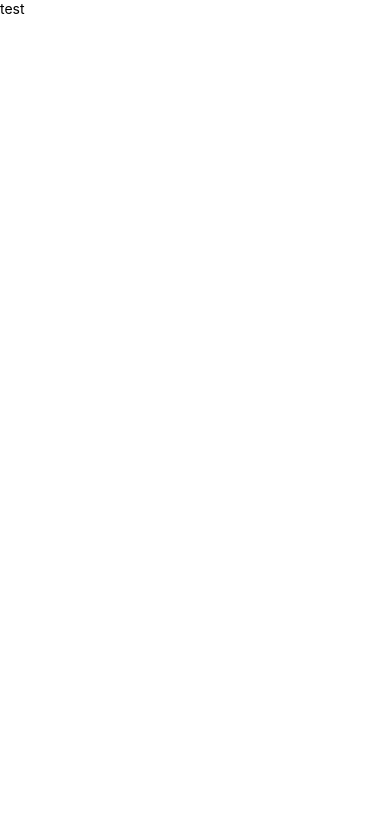
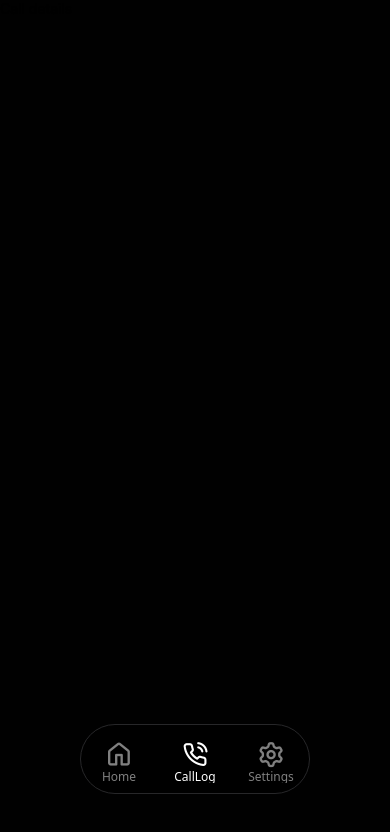
Before and after one commit to Json604/callSummariser, a React Native app: screen /CallLog in a window 390 px wide. Shown: the top 832 px of the page. Built offline with nearby package versions, Linux system fonts and the light colour scheme.

Commit message:
tab bar modelled

```diff
--- a/src/App.tsx
+++ b/src/App.tsx
@@ -1,5 +1,10 @@
-import { Text } from "react-native";
+import { ThemeProvider } from "./context/usetheme";
+import AppNavigator from "./navigation/AppNavigator";
 
 export default function App(){
-    return <Text>test</Text>
+    return(
+        <ThemeProvider>
+            <AppNavigator/>
+        </ThemeProvider>
+    )
 }
--- /dev/null
+++ b/src/context/usetheme.tsx
@@ -0,0 +1,20 @@
+import { createContext } from "react";
+import { ThemeType,ProviderType } from "../types/themeType";
+
+const theme = {
+    primary:'#A276F8',
+    secondary:'#4812AE',
+    background:'black',
+    text:'white',
+    subtext:'grey',
+}
+
+export const ThemeContext = createContext<ThemeType>(theme);
+
+export const ThemeProvider = ({children}: ProviderType) => {
+    return(
+        <ThemeContext.Provider value={theme}>
+            {children}
+        </ThemeContext.Provider>
+    )
+}
--- a/src/navigation/AppNavigator.tsx
+++ b/src/navigation/AppNavigator.tsx
@@ -0,0 +1,87 @@
+import { StyleSheet,Dimensions } from "react-native";
+import { BlurView } from "@react-native-community/blur";
+import { Home,CallDetails, Settings } from "../screens";
+import { BottomParam } from "../types/navTypes";
+import { createBottomTabNavigator } from "@react-navigation/bottom-tabs";
+import { DarkTheme, NavigationContainer } from "@react-navigation/native";
+import Icon from 'react-native-vector-icons/Octicons';
+import Icon2 from 'react-native-vector-icons/Feather';
+
+
+const Tab = createBottomTabNavigator<BottomParam>();
+const { width } = Dimensions.get('window');
+
+export default function AppNavigator(){
+    return(
+        <NavigationContainer theme={DarkTheme}>
+            <Tab.Navigator
+            initialRouteName="Home"
+            screenOptions={{
+                // animation:'fade',
+                headerShown:false,
+                tabBarStyle: {
+                    position: 'absolute',
+                    bottom: 50,
+                    marginHorizontal:80,
+                    height: 70,
+                    borderRadius: 50,
+                    backgroundColor: 'rgba(0,0,0,0.7)',
+                    borderWidth: 0.5,
+                    // borderColor: 'rgba(255,255,255,0.1)',
+                },
+                tabBarIconStyle: {
+                    marginTop: 10,
+                },
+                tabBarLabelStyle: {
+                    fontSize: 12,
+                    marginBottom: 5,
+                },
+                tabBarActiveTintColor: 'white',
+                tabBarInactiveTintColor: 'gray',
+                tabBarBackground: () => null,
+            }}
+            >
+                <Tab.Screen
+                name="Home"
+                component={Home}
+                options={{
+                    tabBarIcon: ({color,size}: {color:string, size:number}) => (
+                        <Icon name='home' color={color} size={size}/>
+                    )
+                }}
+                />
+                <Tab.Screen
+                name="CallLog"
+                component={CallDetails}
+                options={{
+                    tabBarIcon: ({color,size}: {color:string, size:number}) => (
+                        <Icon2 name='phone-call' color={color} size={size}/>
+                    )
+                }}
+                />
+                <Tab.Screen
+                name="Settings"
+                component={Settings}
+                options={{
+                    tabBarIcon: ({color,size}: {color:string, size:number}) => (
+                        <Icon name='gear' color={color} size={size}/>
+                    )
+                }}/>
+            </Tab.Navigator>
+                    <BlurView
+                    style={{
+                        position: 'absolute',
+                        bottom: 50,
+                        left: 80,
+                        width: width - 160,
+                        height: 70,
+                        borderRadius: 50,
+                        zIndex: -1,
+                    }}
+                    blurType="light"
+                    blurAmount={10}
+                    reducedTransparencyFallbackColor="rgba(0,0,0,0.6)"
+                    />
+        </NavigationContainer>
+    )
+}
--- a/src/screens/CallDetail.tsx
+++ b/src/screens/CallDetail.tsx
@@ -0,0 +1,9 @@
+import { Text, View } from "react-native";
+
+export default function CallDetails(){
+    return(
+        <View>
+            <Text>Call details</Text>
+        </View>
+    )
+}
--- a/src/screens/Home.tsx
+++ b/src/screens/Home.tsx
@@ -0,0 +1,9 @@
+import { Text, View } from "react-native";
+
+export default function Home(){
+    return(
+        <View style={{flex: 1, display:"flex", justifyContent:'flex-start', alignItems:'center',top:'10%'}}>
+            <Text style={{color:'white', fontSize:50}}>Home details</Text>
+        </View>
+    )
+}
--- a/src/screens/Settings.tsx
+++ b/src/screens/Settings.tsx
@@ -0,0 +1,9 @@
+import { Text, View } from "react-native";
+
+export default function Settings(){
+    return(
+        <View>
+            <Text>Settings</Text>
+        </View>
+    )
+}
--- /dev/null
+++ b/src/screens/index.ts
@@ -0,0 +1,3 @@
+export {default as CallDetails} from './CallDetail';
+export {default as Home} from './Home';
+export {default as Settings} from './Settings';
--- /dev/null
+++ b/src/types/navTypes.ts
@@ -0,0 +1,5 @@
+export type BottomParam = {
+    Home: undefined,
+    CallLog: undefined,
+    Settings: undefined,
+}
--- /dev/null
+++ b/src/types/themeType.ts
@@ -0,0 +1,13 @@
+import { ReactNode } from "react";
+
+export type ThemeType = {
+    primary: string,
+    secondary:string,
+    background: string,
+    text: string;
+    subtext: string;
+}
+
+export type ProviderType = {
+    children: ReactNode
+}
```
Also changed, not shown: package.json (+9 -1 lines), 2 other files (tests, documents, lock files or other folders).
